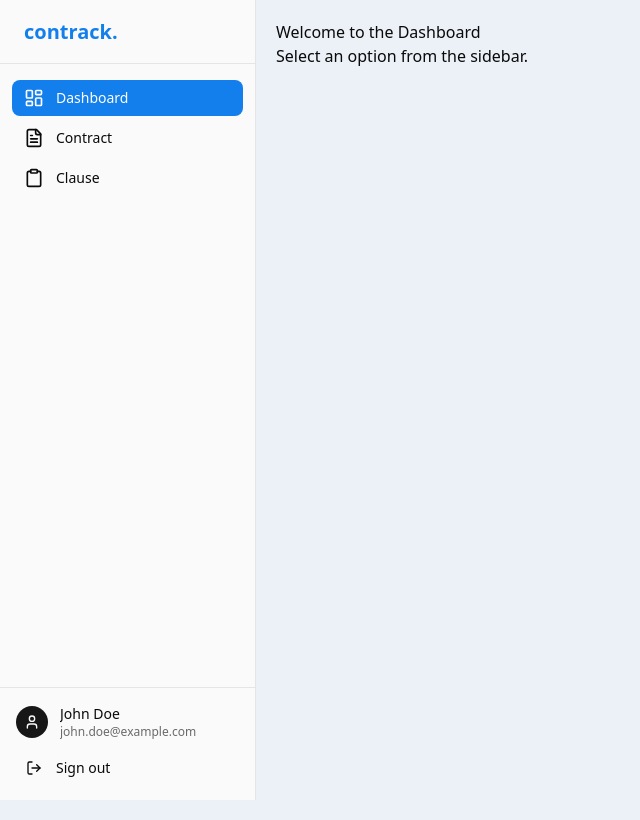
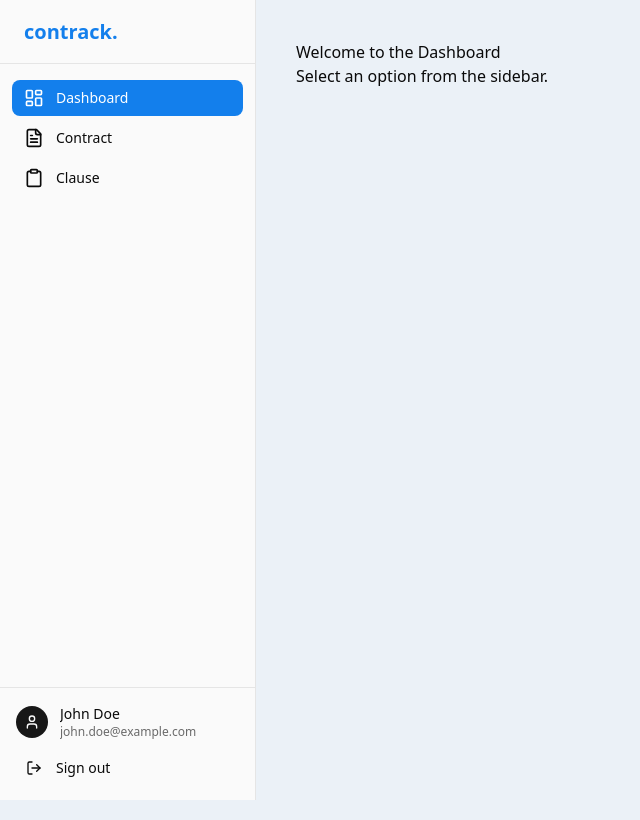
Before and after one commit to contrack-apaaja/contrack-fe, a Next.js app: page /dashboard in a window 1280 px wide. Shown: the whole page, without its empty margins (0-640 px from the left). Built offline with nearby package versions, Linux system fonts and the light colour scheme; sample sign-in values are in the browser's storage.

Commit message:
fix: sidebar layout

```diff
--- a/src/app/clauses/page.tsx
+++ b/src/app/(main)/clauses/page.tsx
@@ -28,7 +28,7 @@ import {
   TableRow,
 } from "@/app/components/ui/table";
 import { clausesApi, ClauseTemplate, PaginationInfo, authUtils } from "@/services/api";
-import Sidebar from '../../components/Sidebar';
+import Sidebar from '../../../components/Sidebar';
 
 export default function ClausesPage() {
   const [clauses, setClauses] = useState<ClauseTemplate[]>([]);
@@ -205,8 +205,6 @@ export default function ClausesPage() {
 
   return (
     <div className="flex min-h-screen bg-white">
-      <Sidebar />
-      <main className="flex-1 overflow-y-auto">
       <div className="container mx-auto py-8 px-6">
         {/* Header */}
         <div className="flex items-center justify-between mb-8">
@@ -551,7 +549,6 @@ export default function ClausesPage() {
          </Dialog>
 
       </div>
-      </main>
     </div>
   );
 }
--- /dev/null
+++ b/src/app/(main)/dashboard/page.tsx
@@ -0,0 +1,23 @@
+"use client";
+
+import React, { useEffect } from 'react';
+
+const DashboardPage = () => {
+  useEffect(() => {
+    const token = localStorage.getItem('token');
+    if (!token) {
+      window.location.href = '/login';
+    }
+  }, []);
+
+  return (
+    <div style={{ display: 'flex', height: '100vh' }}>
+      <main style={{ flex: 1, padding: '20px' }}>
+        <h1>Welcome to the Dashboard</h1>
+        <p>Select an option from the sidebar.</p>
+      </main>
+    </div>
+  );
+};
+
+export default DashboardPage;
--- a/src/app/dashboard/page.tsx
+++ b/src/app/(main)/layout.tsx
@@ -3,7 +3,11 @@
 import React, { useEffect } from 'react';
 import Sidebar from '../../components/Sidebar';
 
-const DashboardPage = () => {
+export default function MainLayout({
+  children,
+}: {
+  children: React.ReactNode;
+}) {
   useEffect(() => {
     const token = localStorage.getItem('token');
     if (!token) {
@@ -15,11 +19,8 @@ const DashboardPage = () => {
     <div style={{ display: 'flex', height: '100vh' }}>
       <Sidebar />
       <main style={{ flex: 1, padding: '20px' }}>
-        <h1>Welcome to the Dashboard</h1>
-        <p>Select an option from the sidebar.</p>
+        {children}
       </main>
     </div>
   );
-};
-
-export default DashboardPage;
+}
```
